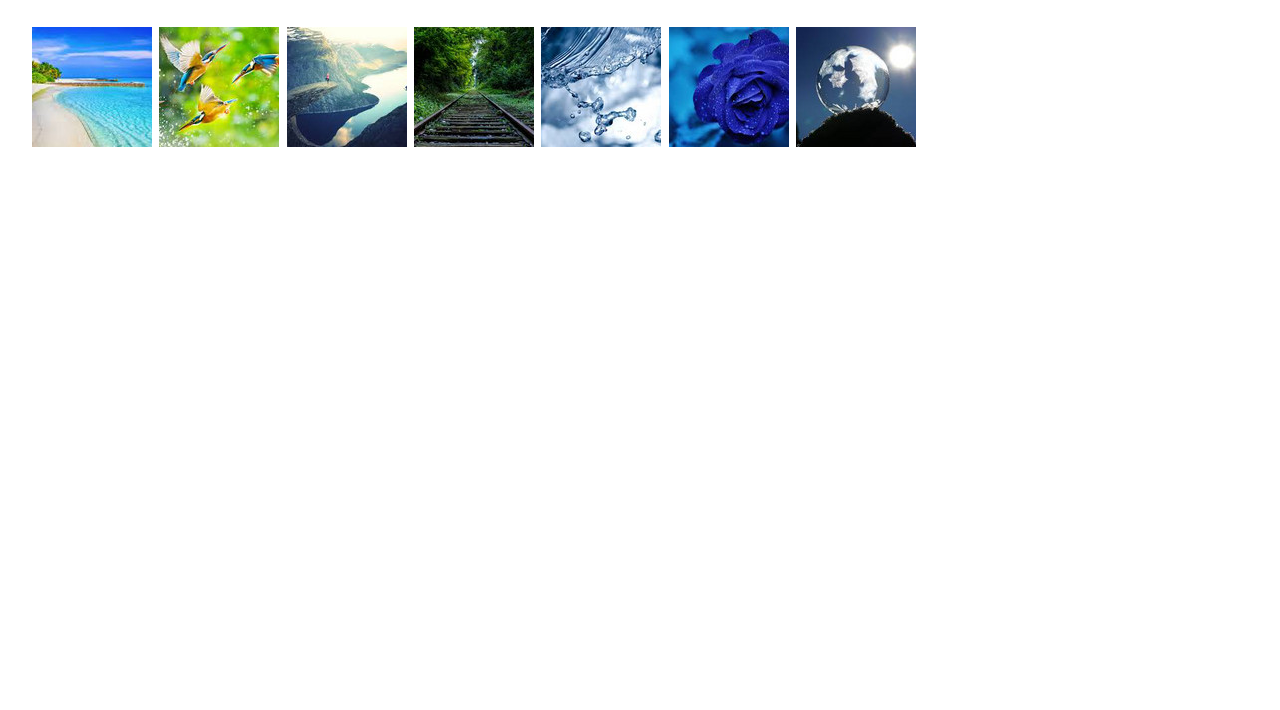
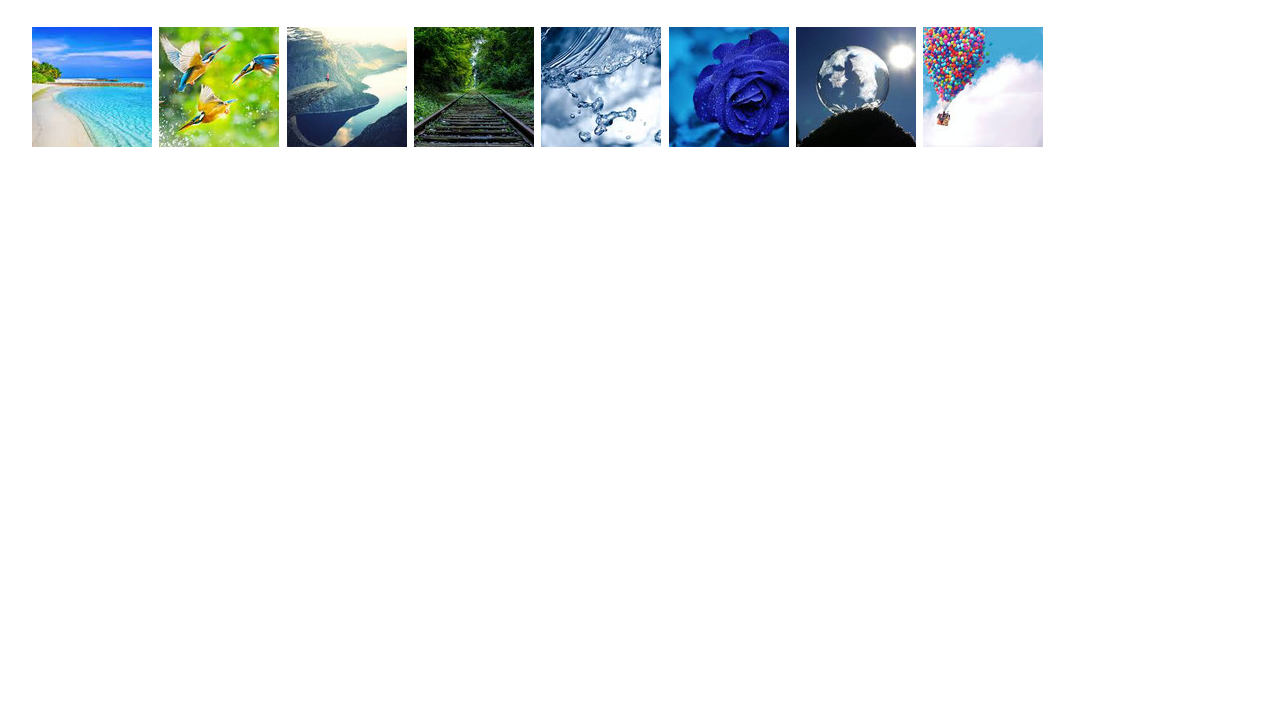
Before and after one commit to ruchikajoshi/caddy, a plain HTML site: page index.html in a window 1280 px wide. Shown: the part 90-800 px from the top of the page. Drawn offline with Linux system fonts and the light colour scheme.

Commit message:
added two images

```diff
--- a/index.html
+++ b/index.html
@@ -100,6 +100,16 @@
                    height="120"
                    alt="image6.jpeg" />
             </a>
+          </li>
+          <li data-src="media/large/images8.jpeg"
+              data-sub-html=""
+              data-download-url="media/large/images8.jpeg">
+            <a href="media/large/images8.jpeg">
+              <img src="media/thumbs/images8.jpeg"
+                   width="120"
+                   height="120"
+                   alt="images8.jpeg" />
+            </a>
           </li></ul>
 
     <!--
```
Also changed, not shown: media/large/images8.jpeg (added), media/thumbs/images8.jpeg (added), 1 other file.
